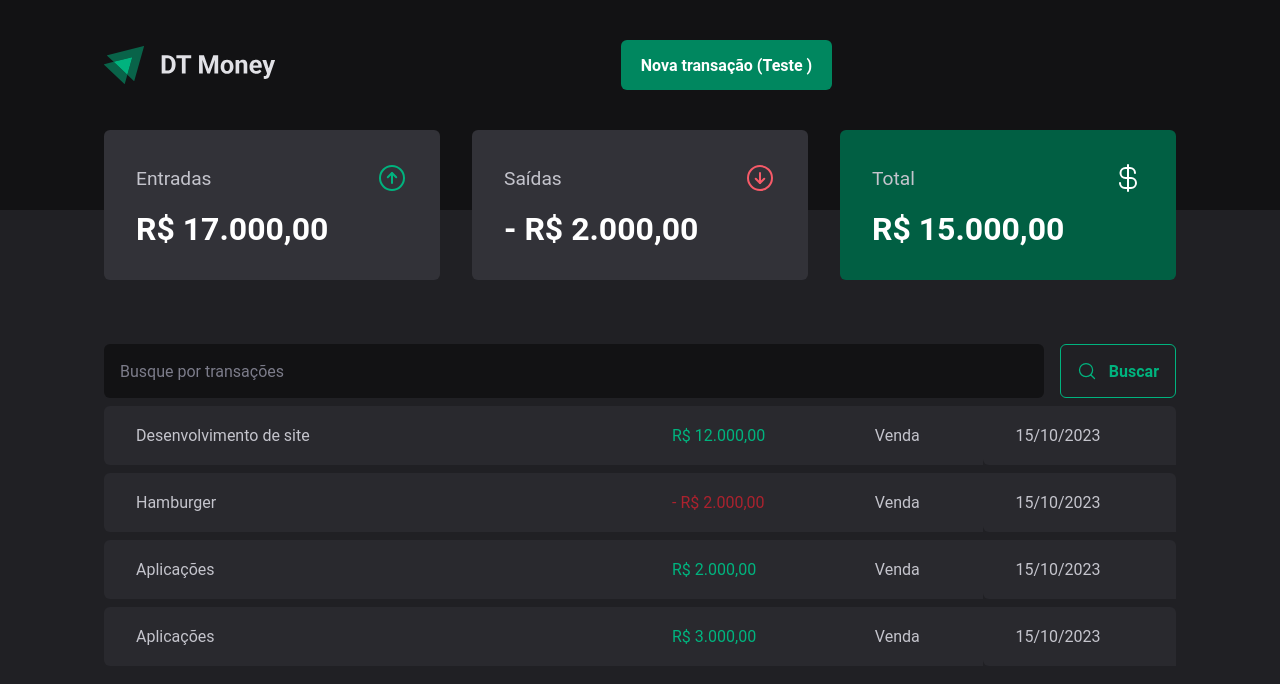
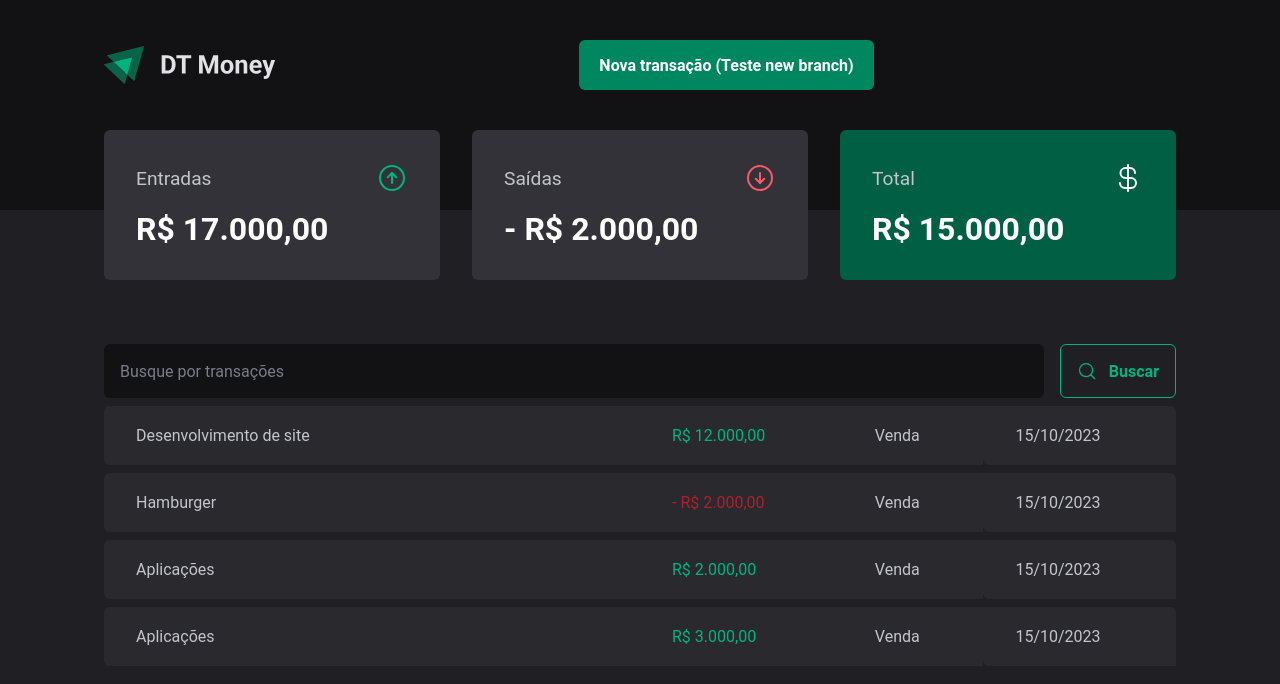
Before and after one commit to leandrocitro/dt-money, a React (Vite) app: page / in a window 1280 px wide. Shown: the top 684 px of the page. Built offline with nearby package versions, Linux system fonts and the light colour scheme.

Commit message:
new push

```diff
--- a/src/components/Header/index.tsx
+++ b/src/components/Header/index.tsx
@@ -12,7 +12,7 @@ export function Header() {
 
                 <Dialog.Root>
                     <Dialog.Trigger asChild>
-                    <NewTransactionButton> Nova transação (Teste )</NewTransactionButton>
+                    <NewTransactionButton> Nova transação (Teste new branch)</NewTransactionButton>
                     </Dialog.Trigger>
 
                     <NewTransactionModal />
```
